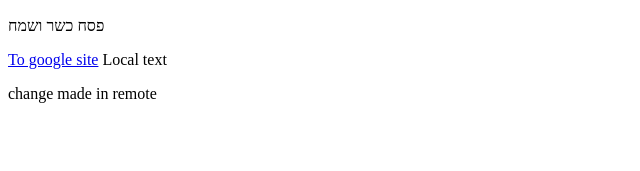
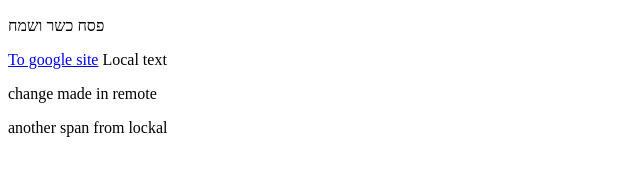
Before and after one commit to Miriam-Korzon/mini-project, a plain HTML site: page index.html in a window 1280 px wide. Shown: the part 383-554 px from the top of the page, without its empty margins (0-640 px from the left). Drawn offline with Linux system fonts and the light colour scheme.

Commit message:
add another span

```diff
--- a/index.html
+++ b/index.html
@@ -13,5 +13,6 @@
     <a href="http://www.google.com">To google site</a>
     <span>Local text</span>
     <p>change made in remote</p>
+    <span class="another span">another span from lockal</span>
 </body>
 </html>
```
